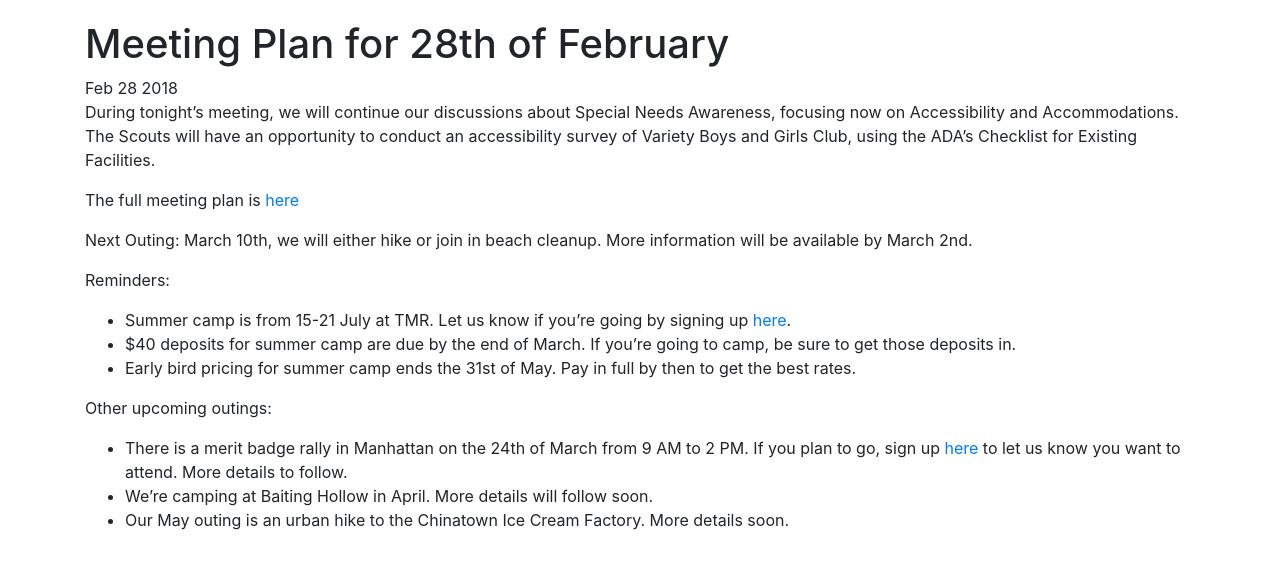
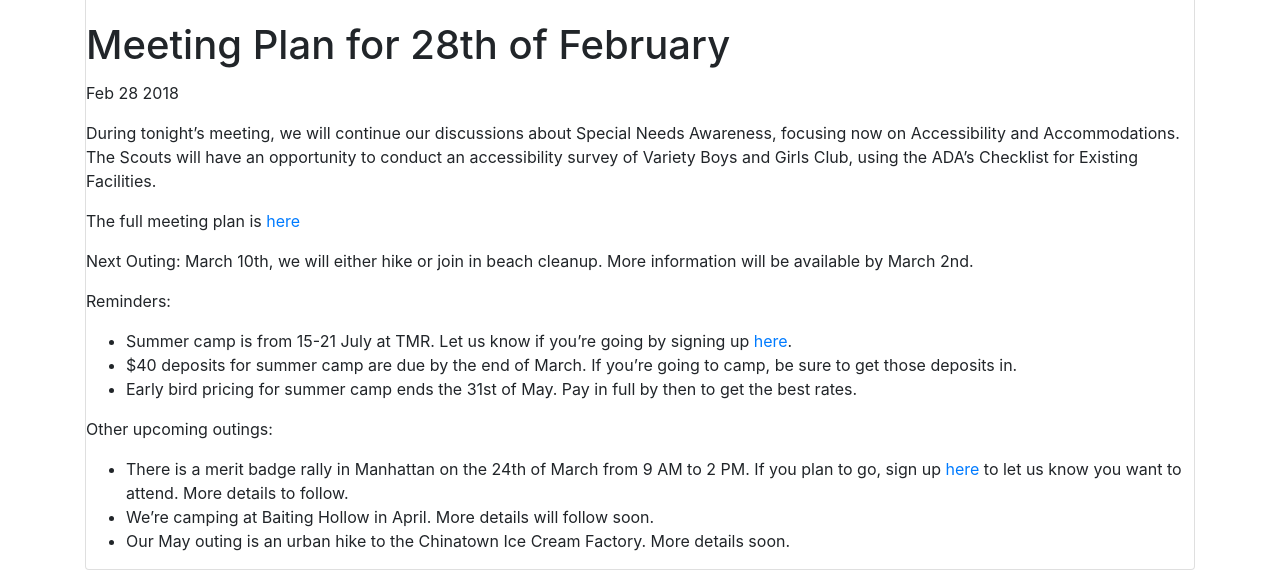
Before and after one commit to t65q/t65q.github.io, a Jekyll site: the page built from _posts/2018-02-28-meeting-plan-28-february.md, in a window 1280 px wide. Shown: the part 980-1550 px from the top of the page. Built offline with Jekyll 4.4.1, drawn with Linux system fonts in a browser that asks for light colours; before the commit the page ends 1528 px from its top, so only the background shows below that.

Commit message:
fix post layout

```diff
--- a/_layouts/post.html
+++ b/_layouts/post.html
@@ -1,12 +1,19 @@
 ---
 layout: default
 ---
-
 <div class="container">
-  <p><span class="home"><a href="{{ site.url }}">Home</a></span></p>
-  <article class="post">
-    <h1 class="post-title">{{ page.title }}</h1>
-    <time datetime="{{ page.date | date_to_xmlschema }}" class="post-date">{{ page.date | date: '%b %d %Y' }}</time>
-    {{ content }}
-  </article>
+  <div class="row-fluid">
+    <div class="card-deck">
+      <div class="card">
+        <p><span class="home"><a href="{{ site.url }}">Home</a></span></p>
+        <article class="post">
+          <h1 class="card-title">{{ page.title }}</h1>
+          <p class="card-text"><time datetime="{{ page.date | date_to_xmlschema }}" class="post-date">{{ page.date | date: '%b %d %Y' }}</time></p>
+          <p class="card-text">
+          {{ content }}
+          </p>
+        </article>
+      </div>
+    </div>
+  </div>
 </div>
```
Also changed, not shown: 4 other files.
